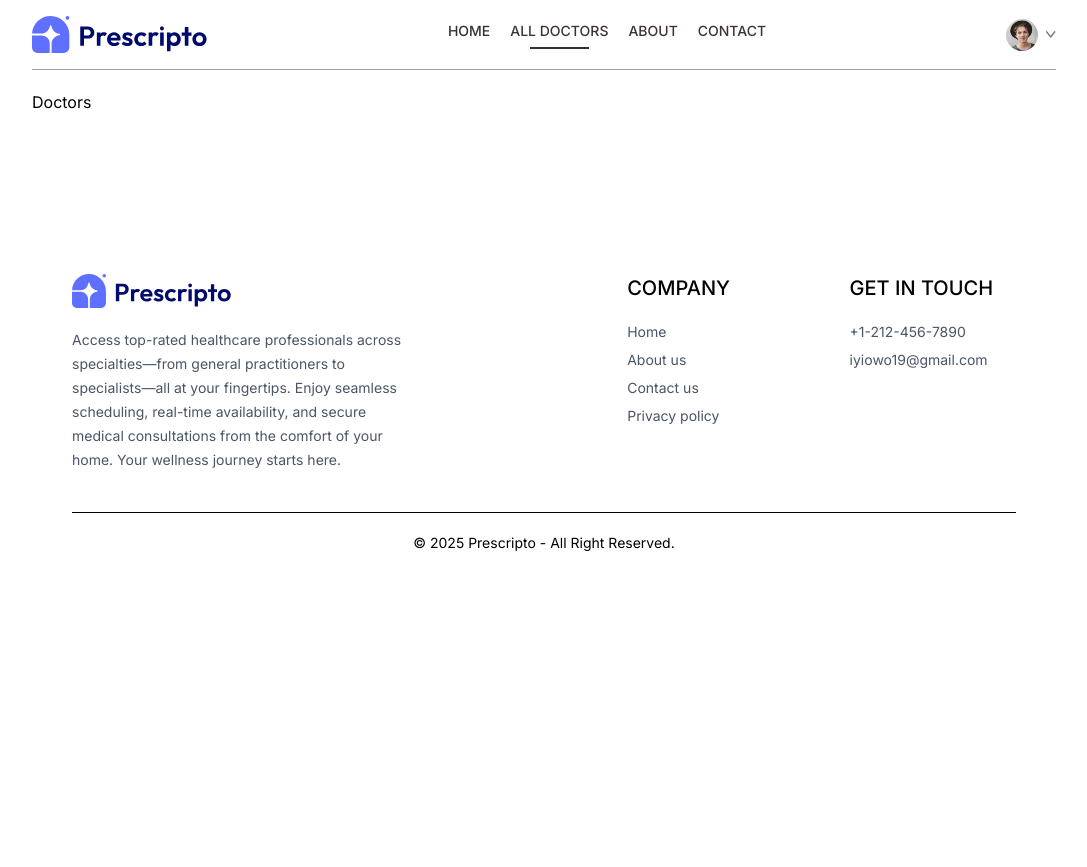
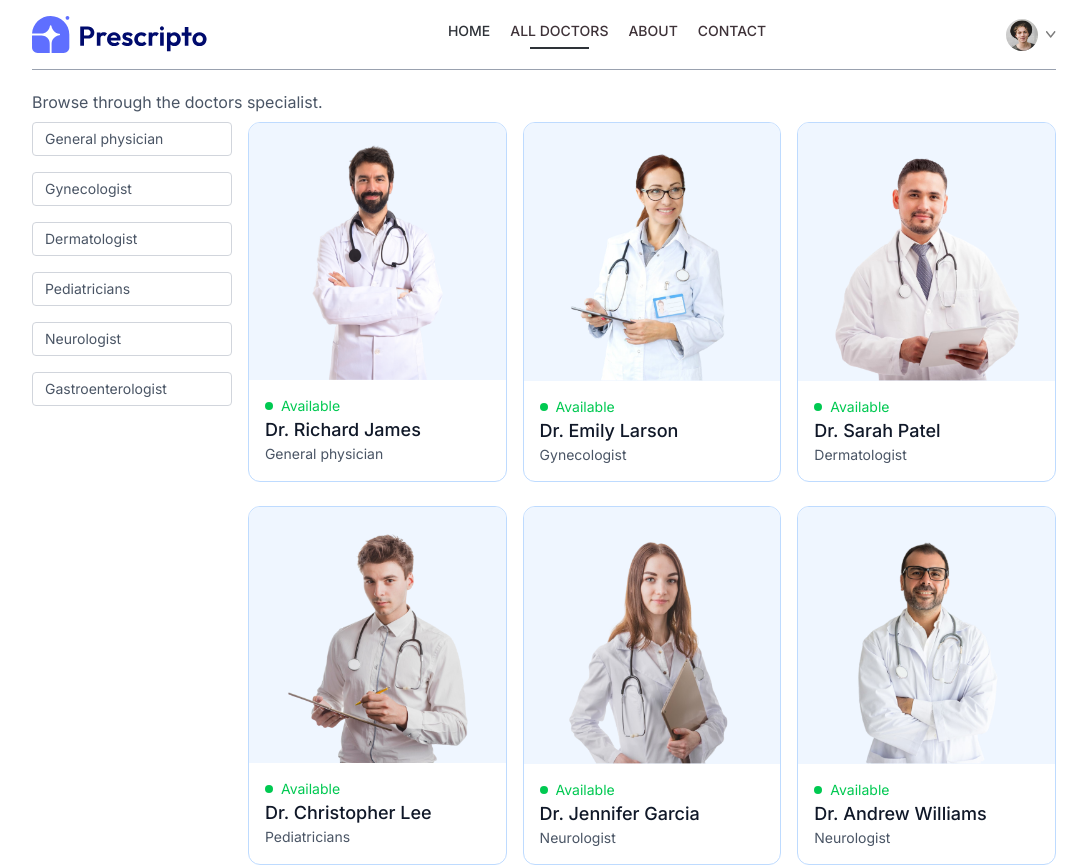
Before and after one commit to David-Jesse/prescripto, a React (Vite) app: page /doctors in a window 1280 px wide. Shown: the top 867 px of the page, without its empty margins (96-1183 px from the left). Before the commit the page ends 800 px from the top, so only its background shows below. Built offline with nearby package versions, Linux system fonts and the light colour scheme.

Commit message:
feat: added the top doctors component

```diff
--- a/src/components/top-doctors.tsx
+++ b/src/components/top-doctors.tsx
@@ -1,6 +1,5 @@
 import {useNavigate} from "react-router-dom";
-import {AppContext} from "../context/AppContext.tsx";
-import {useContext} from "react";
+import {useAppContext} from "../context/AppContext.tsx";
 
 interface DoctorType {
     _id: string;
@@ -13,7 +12,7 @@
 const TopDoctors = () => {
 
     const navigate = useNavigate();
-    const {doctors} = useContext(AppContext) as { doctors: DoctorType[] };
+    const {doctors} = useAppContext();
 
     return (
         <div className={'flex flex-col items-center gap-4 text-gray-900 my-16 md:mx-10'}>
--- a/src/context/AppContext.tsx
+++ b/src/context/AppContext.tsx
@@ -1,5 +1,6 @@
 import {createContext, type ReactNode} from 'react';
 import {doctors} from "../data.ts";
+import {useContext} from "react";
 
 interface AppContextType {
     doctors: typeof doctors;
@@ -26,4 +27,13 @@
     )
 }
 
+// Custom hook
+export const useAppContext = () => {
+    const context: AppContextType | undefined = useContext(AppContext);
+    if (context === undefined) {
+        throw new Error('useAppContext must be used within an AppContextProvider');
+    }
+    return context;
+}
+
 export default AppContextProvider;
--- a/src/pages/Appointment.tsx
+++ b/src/pages/Appointment.tsx
@@ -1,7 +1,69 @@
+import {useParams} from "react-router-dom";
+import {useAppContext} from "../context/AppContext.tsx";
+import {useEffect, useState} from "react";
+import verified_icon from '../assets/verified_icon.svg'
+import info_icon from '../assets/info_icon.svg'
+
+interface DoctorInfo {
+    _id: string;
+    image: string;
+    name: string;
+    speciality: string;
+    degree: string
+    experience: string
+    about: string
+    fees: number
+    address: {
+        line1: string
+        line2: string
+    }
+}
+
 const Appointment = () => {
-    return (
+    const {docId} = useParams()
+    const {doctors} = useAppContext();
+
+    const [docInfo, setDocInfo] = useState<DoctorInfo | null>(null)
+
+    const fetchDocInfo = async () => {
+        const docInfo = doctors.find(doc => doc._id === docId)
+        setDocInfo(docInfo || null)
+        console.log(docInfo)
+    }
+
+    useEffect(() => {
+            if (docId && doctors.length > 0) {
+                fetchDocInfo().catch(error => {
+                    console.error('Error fetching doctor info: ', error.message || error, '')
+                });
+            }
+
+        },
+        [doctors, docId])
+
+    return docInfo && (
         <div>
-            Appointment
+            {/*  Doctor details  */}
+            <div className={'flex flex-col sm:flex-row gap-4'}>
+                <div>
+                    <img src={docInfo.image} alt={`Dr, ${docInfo.name}`} className={'bg-[#5f6fff] w-full sm:max-w-72 rounded-lg'}/>
+                </div>
+
+                <div className={'flex-1 border border-gray-400 rounded-lg p-8 py-7 bg-white mx-2 sm:mx-0 mt-[-80px] sm:mt-0'}>
+                    {/*{Doc info: Name, degree and experience}*/}
+                    <p className={'flex items-center gap-2 text-2xl font-medium text-gray-600'}>{docInfo.name} <img className={'w-5'} src={verified_icon} alt="verified-icon"/></p>
+                    <div className={'flex items-center gap-2 text-sm mt-1 text-gray-600'}>
+                        <p>{docInfo.degree} - {docInfo.speciality}</p>
+                        <button className={'py-0.5 px-2 border text-xs rounded-full'}>{docInfo.experience}</button>
+                    </div>
+
+                    {/* Doc About */}
+                    <div className={''}>
+                        <p className={'flex items-center gap-1 text-sm font-medium text-gray-600 mt-3'}>About <img src={info_icon} alt="info-icon"/></p>
+                        <p className={'text-sm text-gray-500 max-w-[700px] mt-1'}>{docInfo.about}</p>
+                    </div>
+                </div>
+            </div>
         </div>
     )
 }
--- a/src/pages/Doctors.tsx
+++ b/src/pages/Doctors.tsx
@@ -1,9 +1,73 @@
+import {useParams, useNavigate} from "react-router-dom";
+import {useAppContext} from "../context/AppContext";
+import {useEffect, useState} from "react";
 
+interface DoctorType {
+    _id: string;
+    image: string;
+    name: string;
+    speciality: string;
+}
 
 const Doctors = () => {
+    const [filterDoc, setFilterDoc] = useState<DoctorType[]>([]);
+    const {speciality} = useParams();
+
+    const navigate = useNavigate();
+
+    const {doctors} = useAppContext();
+
+    const applyFilter = () => {
+        if (speciality) {
+            setFilterDoc(doctors.filter((item: DoctorType) => item.speciality === speciality));
+        } else {
+            setFilterDoc(doctors);
+        }
+    }
+
+    useEffect(() => {
+        applyFilter();
+    }, [doctors, speciality]);
     return (
         <div>
-            Doctors
+            <p className={'text-gray-600'}>Browse through the doctors specialist.</p>
+            <div className={'flex flex-col gap-4 sm:flex-row items-start mt-2'}>
+                <div className={'flex flex-col gap-4 text-sm text-gray-600'}>
+                    <p onClick={() => speciality === 'General physician' ? navigate('/doctors/') : navigate('/doctors/General physician')}
+                       className={`w-[94vw] sm:w-auto pl-3 py-1.5 pr-16 border border-gray-300 rounded transition-all cursor-pointer hover:text-gray-600/64  ${speciality === "General physician" ? 'bg-indigo-100 text-black' : ""}`}>General
+                        physician</p>
+                    <p onClick={() => speciality === 'Gynecologist' ? navigate('/doctors/ ') : navigate('/doctors/Gynecologist')}
+                       className={`w-[94vw] sm:w-auto pl-3 py-1.5 pr-16 border border-gray-300 rounded transition-all cursor-pointer hover:text-gray-600/64  ${speciality === "Gynecologist" ? 'bg-indigo-100 text-black' : ""}`}>Gynecologist</p>
+                    <p onClick={() => speciality === 'Dermatologist' ? navigate('/doctors') : navigate('/doctors/ Dermatologist')}
+                       className={`w-[94vw] sm:w-auto pl-3 py-1.5 pr-16 border border-gray-300 rounded transition-all cursor-pointer hover:text-gray-600/64  ${speciality === "Dermatologist" ? 'bg-indigo-100 text-black' : ""}`}>Dermatologist</p>
+                    <p onClick={() => speciality === 'Pediatricians' ? navigate('/doctors') : navigate('/doctors/Pediatricians')}
+                       className={`w-[94vw] sm:w-auto pl-3 py-1.5 pr-16 border border-gray-300 rounded transition-all cursor-pointer hover:text-gray-600/64  ${speciality === "Pediatricians" ? 'bg-indigo-100 text-black' : ""}`}>Pediatricians</p>
+                    <p onClick={() => speciality === 'Neurologist' ? navigate('/doctors') : navigate('/doctors/Neurologist')}
+                       className={`w-[94vw] sm:w-auto pl-3 py-1.5 pr-16 border border-gray-300 rounded transition-all cursor-pointer hover:text-gray-600/64  ${speciality === "Neurologist" ? 'bg-indigo-100 text-black' : ""}`}>Neurologist</p>
+                    <p onClick={() => speciality === 'Gastroenterologist' ? navigate('/doctors') : navigate('/doctors/Gastroenterologist')}
+                       className={`w-[94vw] sm:w-auto pl-3 py-1.5 pr-16 border border-gray-300 rounded transition-all cursor-pointer hover:text-gray-600/64 ${speciality === "Gastroenterologist" ? 'bg-indigo-100 text-black' : ""}`}>Gastroenterologist</p>
+                </div>
+                <div className={'w-full grid  gap-4 gap-y-6'}
+                     style={{gridTemplateColumns: 'repeat(auto-fill, minmax(250px, 1fr))'}}
+                >
+                    {
+                        filterDoc.map((item: DoctorType, index) => (
+                            <div key={index} onClick={() => navigate(`/appointment/${item._id}`)}
+                                 className={'border border-blue-200 rounded-xl overflow-hidden cursor-pointer hover:translate-y-[-10px] transition-all duration-400'}>
+                                <img className={'bg-blue-50'} src={item.image} alt="doctors-image"/>
+                                <div className={'p-4'}>
+                                    <div className={'flex items-center gap-2 text-sm text-center text-green-500'}>
+                                        <p className={'w-2 h-2 bg-green-500 rounded-full'}></p><p>Available</p>
+                                    </div>
+
+                                    <p className={'text-lg font-medium text-gray-900'}>{item.name}</p>
+                                    <p className={'text-gray-600 text-sm'}>{item.speciality}</p>
+                                </div>
+                            </div>
+                        ))
+                    }
+                </div>
+            </div>
         </div>
     )
 }
```
